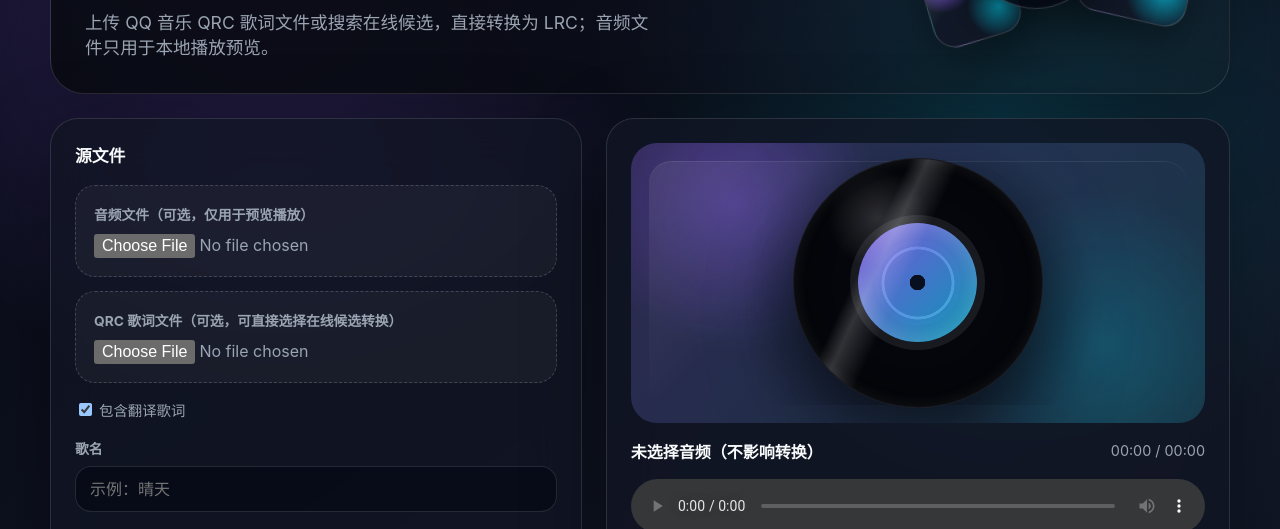
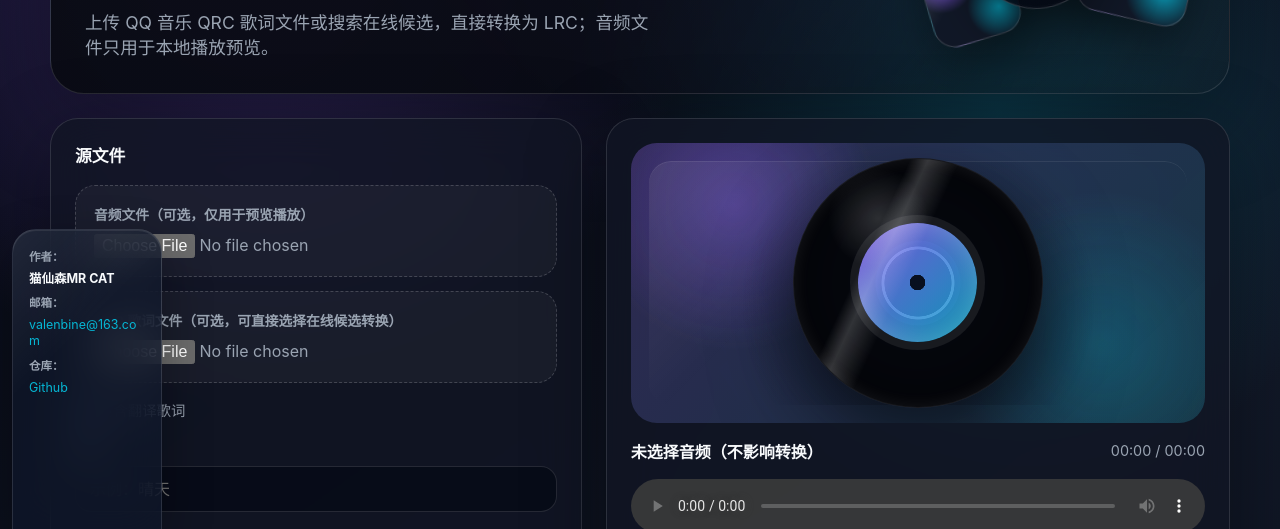
Before and after one commit to valenbine/LRC-GET, a website: page public/index.html in a window 1280 px wide. Shown: the part 271-800 px from the top of the page. Drawn offline with Linux system fonts and the light colour scheme.

Commit message:
docs: clarify references and add author card Co-authored-by: monkeycode-ai <monkeycode-ai@chaitin.com>

```diff
--- a/public/index.html
+++ b/public/index.html
@@ -124,6 +124,15 @@
           <input id="miniSeek" class="mini-seek" type="range" min="0" max="1000" value="0" aria-label="播放进度">
         </div>
       </section>
+
+      <aside class="author-card" aria-label="作者信息">
+        <span>作者：</span>
+        <strong>猫仙森MR CAT</strong>
+        <span>邮箱：</span>
+        <a href="mailto:valenbine@163.com">valenbine@163.com</a>
+        <span>仓库：</span>
+        <a href="https://github.com/valenbine/LRC-GET" target="_blank" rel="noopener noreferrer">Github</a>
+      </aside>
     </main>
 
     <script type="module" src="/app.js"></script>
--- a/public/styles.css
+++ b/public/styles.css
@@ -194,6 +194,7 @@ h2 {
 }
 
 .status-card,
+.author-card,
 .panel {
   border: 1px solid var(--line);
   background: var(--panel);
@@ -237,6 +238,48 @@ h2 {
   margin-top: 6px;
   color: #22c55e;
   font-size: 1.15rem;
+}
+
+.author-card {
+  position: fixed;
+  bottom: 0;
+  left: 12px;
+  z-index: 21;
+  display: grid;
+  align-content: start;
+  gap: 7px;
+  width: min(150px, calc(100vw - 24px));
+  height: min(300px, calc((100vw - 24px) * 2));
+  padding: 18px 16px;
+  border-bottom: 0;
+  border-radius: 24px 24px 0 0;
+  background:
+    linear-gradient(135deg, rgba(255, 255, 255, 0.08), transparent 38%),
+    rgba(15, 23, 42, 0.74);
+  box-shadow: 0 18px 50px rgba(0, 0, 0, 0.32), inset 0 1px 0 rgba(255, 255, 255, 0.08);
+}
+
+.author-card span {
+  color: var(--muted);
+  font-size: 0.72rem;
+  font-weight: 800;
+}
+
+.author-card strong,
+.author-card a {
+  overflow-wrap: anywhere;
+  color: var(--text);
+  font-size: 0.78rem;
+  line-height: 1.3;
+  text-decoration: none;
+}
+
+.author-card a {
+  color: var(--accent-2);
+}
+
+.author-card a:hover {
+  text-decoration: underline;
 }
 
 .workspace-grid {
@@ -992,6 +1035,13 @@ audio {
     padding: 14px 16px;
   }
 
+  .author-card {
+    left: 10px;
+    width: min(130px, calc(100vw - 20px));
+    height: min(260px, calc((100vw - 20px) * 2));
+    padding: 14px 12px;
+  }
+
   .panel {
     padding: 18px;
   }
```
Also changed, not shown: README.en.md (+3 -3 lines), .monkeycode/MEMORY.md, README.md.
